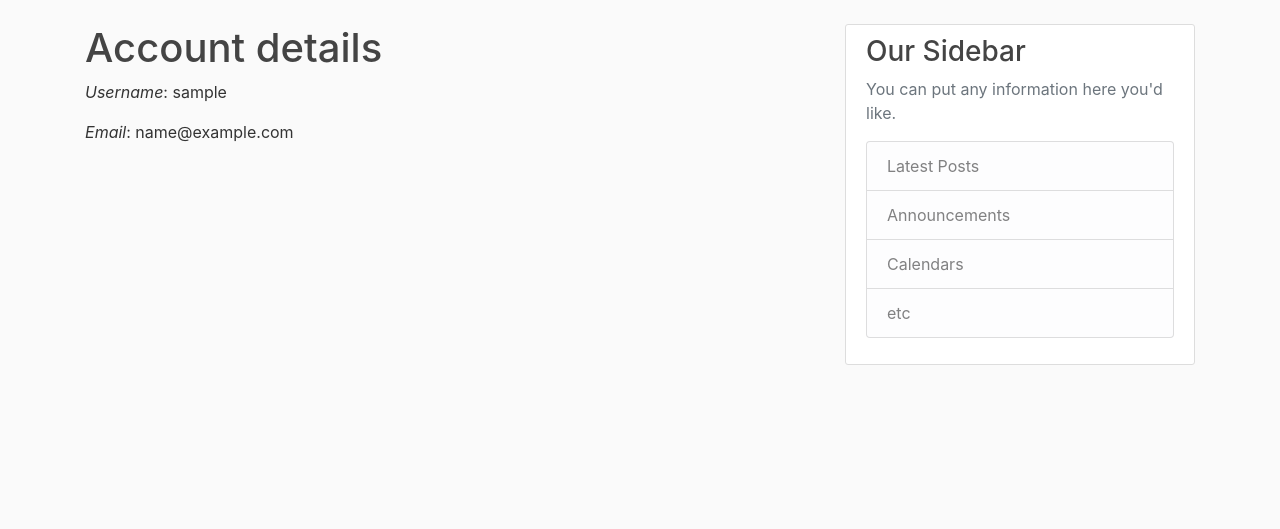
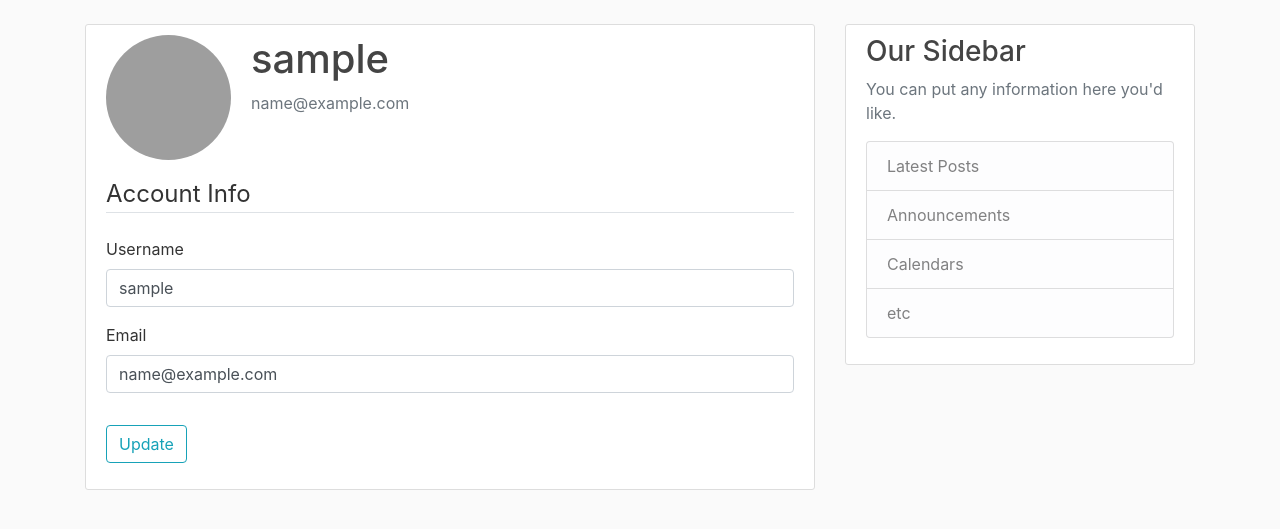
Before and after one commit to sharmashubham850/FlaskBlog, a Flask app: page /account in a window 1280 px wide. Shown: the part 56-585 px from the top of the page. Run offline with Flask 2, Linux system fonts and the light colour scheme; the visitor is signed in with stand-in values (Sample User, id 1); data comes from the database, SQL or seed files in the repository; some libraries are stand-ins or nearby versions; grey boxes are pictures that could not be loaded.

Commit message:
Added User account page and Account update form

```diff
--- a/flaskblog/forms.py
+++ b/flaskblog/forms.py
@@ -2,6 +2,7 @@ from flask_wtf import FlaskForm
 from wtforms import StringField, PasswordField, SubmitField, BooleanField
 from wtforms.validators import DataRequired, Length, Email, EqualTo, ValidationError
 from flaskblog.models import User
+from flask_login import current_user
 
 
 class RegistrationForm(FlaskForm):
@@ -41,3 +42,29 @@ class LoginForm(FlaskForm):
     password = PasswordField("Password", validators=[DataRequired()])
     remember = BooleanField("Remember Me")
     submit = SubmitField("Log In")
+
+
+class AccountUpdateForm(FlaskForm):
+    username = StringField(
+        "Username", validators=[DataRequired(), Length(min=2, max=20)]
+    )
+    email = StringField("Email", validators=[DataRequired(), Email()])
+    submit = SubmitField("Update")
+
+    # Custom validator for existing or same Username in DB
+    def validate_username(self, username):
+        if username.data != current_user.username:
+            user = User.query.filter_by(username=username.data).first()
+            if user:
+                raise ValidationError(
+                    "That username is taken. Please choose a different one"
+                )
+
+    # Custom validator for existing or same Email in DB
+    def validate_email(self, email):
+        if email.data != current_user.email:
+            user = User.query.filter_by(email=email.data).first()
+            if user:
+                raise ValidationError(
+                    "That email is taken. Please choose a different one"
+                )
--- a/flaskblog/models.py
+++ b/flaskblog/models.py
@@ -14,7 +14,7 @@ class User(db.Model, UserMixin):
     username = db.Column(db.String(20), unique=True, nullable=False)
     email = db.Column(db.String(120), unique=True, nullable=False)
     password = db.Column(db.String(60), nullable=False)
-    image_file = db.Column(db.String(20), nullable=False, default="profile.jpg")
+    image_file = db.Column(db.String(20), nullable=False, default="default.jpg")
 
     posts = db.relationship("Post", backref="author", lazy=True)
 
--- a/flaskblog/routes.py
+++ b/flaskblog/routes.py
@@ -1,6 +1,6 @@
 from flaskblog import app, db, bcrypt
 from flask import render_template, url_for, redirect, flash, request
-from flaskblog.forms import RegistrationForm, LoginForm
+from flaskblog.forms import RegistrationForm, LoginForm, AccountUpdateForm
 from flaskblog.models import User, Post
 from flask_login import login_user, logout_user, login_required, current_user
 
@@ -91,7 +91,21 @@ def logout():
     return redirect(url_for("home"))
 
 
-@app.route("/account")
+@app.route("/account", methods=["GET", "POST"])
 @login_required
 def account():
-    return render_template("account.html", title="Account")
+    form = AccountUpdateForm()
+    if form.validate_on_submit():
+        current_user.username = form.username.data
+        current_user.email = form.email.data
+        db.session.commit()
+        flash("Your account has been updated successfully", category="success")
+        return redirect(url_for("account"))
+    elif request.method == "GET":
+        form.username.data = current_user.username
+        form.email.data = current_user.email
+
+    image_file = url_for("static", filename="profile_pics/" + current_user.image_file)
+    return render_template(
+        "account.html", title="Account", image_file=image_file, form=form
+    )
--- a/flaskblog/templates/account.html
+++ b/flaskblog/templates/account.html
@@ -2,8 +2,54 @@
 
 {% block content %}
 
-<h1>Account details</h1>
-<p><em>Username</em>: {{current_user.username}}</p>
-<p><em>Email</em>: {{current_user.email}}</p>
+<div class="content-section">
+    <div class="media">
+        <img class="rounded-circle account-img" src="{{ image_file }}" alt="Profile pic">
+        <div class="media-body">
+            <h2 class="account-heading">{{ current_user.username }}</h2>
+            <p class="text-secondary">{{ current_user.email }}</p>
+        </div>
+    </div>
+
+    <!--Account Update form-->
+    <form action="" method="POST">
+        {{ form.hidden_tag() }}
+        <fieldset class="form-group">
+            <legend class="border-bottom mb-4">Account Info</legend>
+
+            <div class="form-group">
+                {{ form.username.label(class="form-control-label") }}
+
+                {% if form.username.errors %}
+                {{ form.username(class="form-control is-invalid") }}
+                <div class="invalid-feedback">
+                    {% for error in form.username.errors %}
+                    <span>{{ error }}</span>
+                    {% endfor %}
+                </div>
+                {% else %}
+                {{ form.username(class="form-control") }}
+                {% endif %}
+            </div>
+            <div class="form-group">
+                {{ form.email.label(class="form-control-label") }}
+
+                {% if form.email.errors %}
+                {{ form.email(class="form-control is-invalid") }}
+                <div class="invalid-feedback">
+                    {% for error in form.email.errors %}
+                    <span>{{ error }}</span>
+                    {% endfor %}
+                </div>
+                {% else %}
+                {{ form.email(class="form-control") }}
+                {% endif %}
+            </div>
+        </fieldset>
+        <div class="form-group">
+            {{ form.submit(class="btn btn-outline-info") }}
+        </div>
+    </form>
+</div>
 
 {% endblock content %}
--- a/flaskblog/templates/register.html
+++ b/flaskblog/templates/register.html
@@ -11,7 +11,7 @@
             <div class="form-group">
                 {{ form.username.label(class="form-control-label") }}
                 {% if form.username.errors %}
-                {{ form.username(class="form-control is-invalid")}}
+                {{ form.username(class="form-control is-invalid")   }}
                 <div class="invalid-feedback">
                     {% for error in form.username.errors %}
                     <span>{{ error }}</span>
```
Also changed, not shown: 1 other file.
